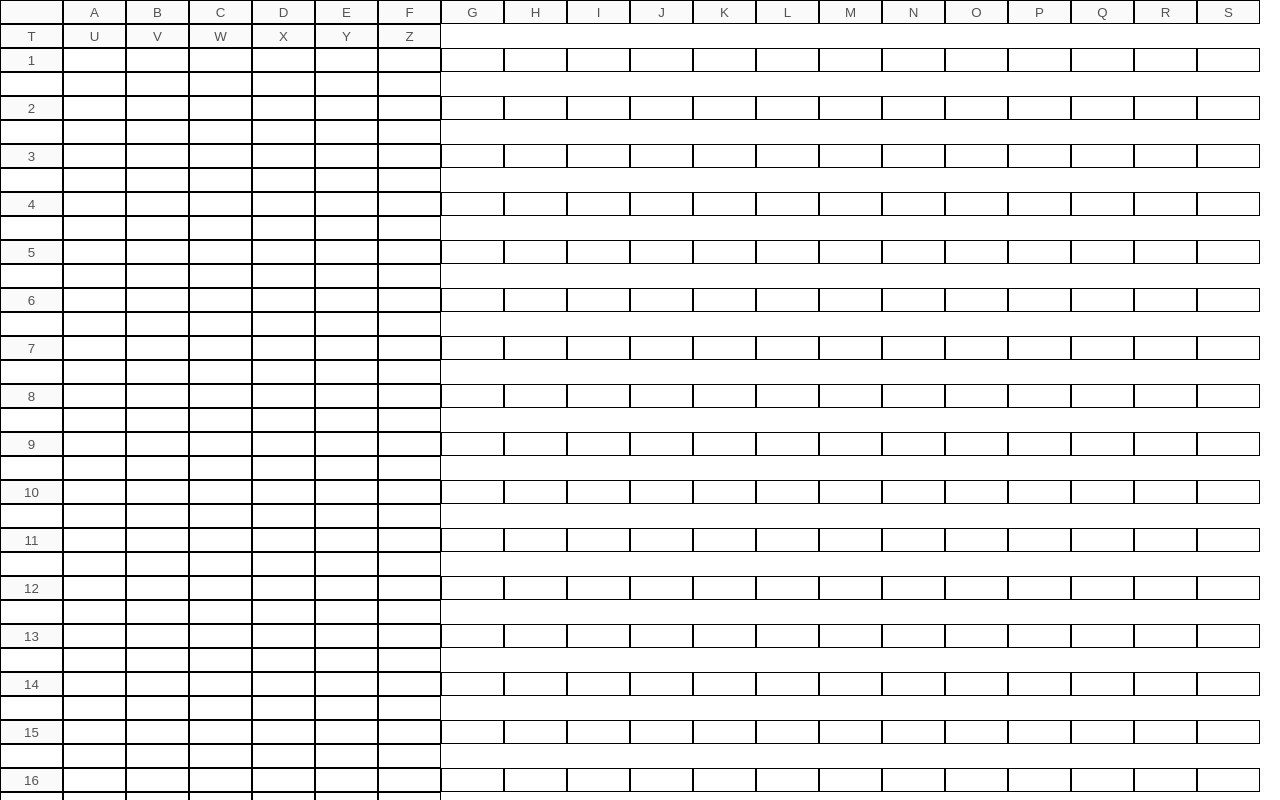
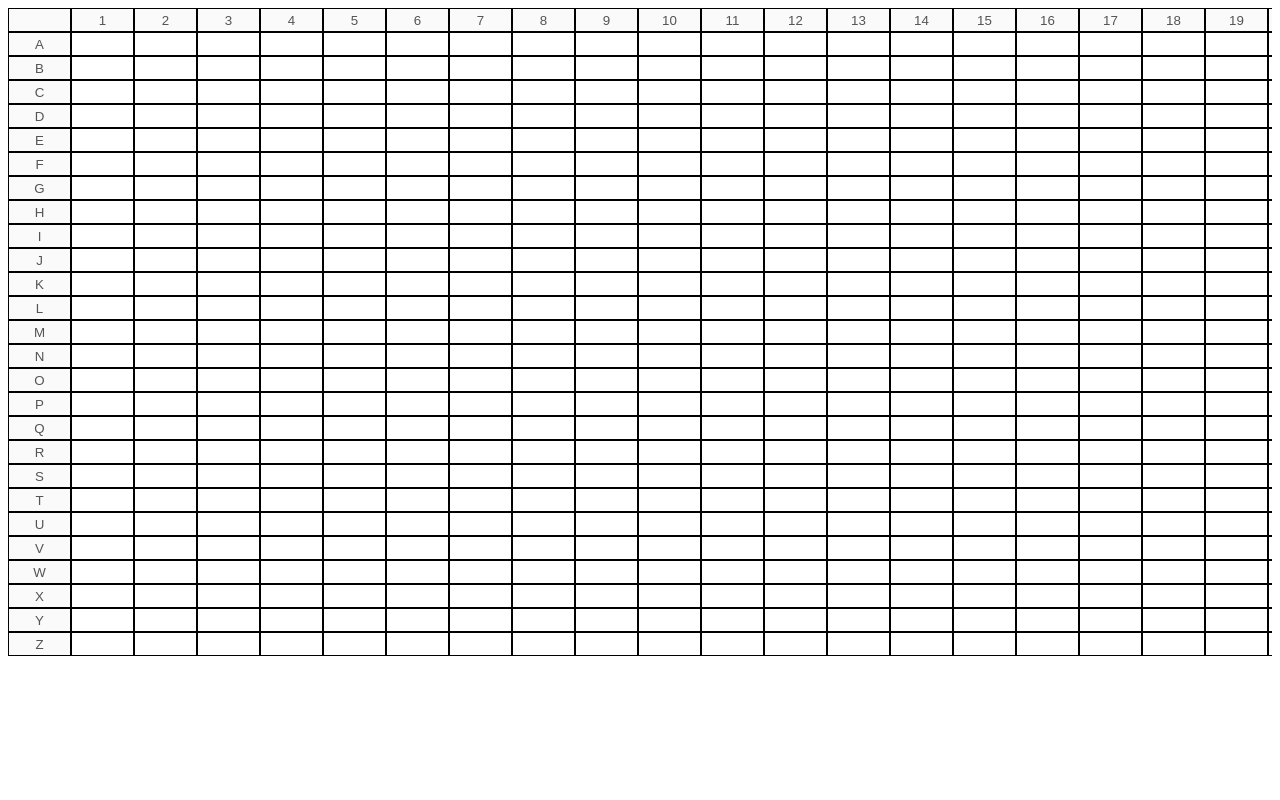
Before and after one commit to QuetzalTiago/spreadsheet, a React (Vite) app: page / in a window 1280 px wide. Shown: the top 800 px of the page. Built offline with nearby package versions, Linux system fonts and the light colour scheme.

Commit message:
Fix CellTable with and added scroll

```diff
--- a/components/CellTable.tsx
+++ b/components/CellTable.tsx
@@ -10,6 +10,14 @@
 // Utils
 import { alphabet, getCellIndexByCoordinates } from "../utils";
 
+// CSS
+import styled from "styled-components";
+
+const Table = styled.div`
+  overflow-y: scroll;
+  display: flex;
+`;
+
 const generateCells = (amount: number) => {
   const result: CellType[] = [];
   alphabet.forEach((x) => {
@@ -21,7 +29,7 @@
 };
 
 function CellTable() {
-  const [rows, setRows] = useState(25);
+  const [rows, setRows] = useState(50);
   const [cells, setCells] = useState(generateCells(rows));
 
   const updateCell = (newCell: CellType) => {
@@ -34,6 +42,7 @@
 
   return (
     <>
+      <Table>
         <div>
           <Cell disabled />
           {alphabet.map((letter) => (
@@ -57,6 +66,7 @@
             </div>
           );
         })}
+      </Table>
     </>
   );
 }
--- a/src/App.tsx
+++ b/src/App.tsx
@@ -4,7 +4,7 @@
 function App() {
   return (
     <>
-      <CellTable />;
+      <CellTable />
     </>
   );
 }
--- a/src/index.css
+++ /dev/null
@@ -1,13 +0,0 @@
-body {
-  margin: 0;
-  font-family: -apple-system, BlinkMacSystemFont, 'Segoe UI', 'Roboto', 'Oxygen',
-    'Ubuntu', 'Cantarell', 'Fira Sans', 'Droid Sans', 'Helvetica Neue',
-    sans-serif;
-  -webkit-font-smoothing: antialiased;
-  -moz-osx-font-smoothing: grayscale;
-}
-
-code {
-  font-family: source-code-pro, Menlo, Monaco, Consolas, 'Courier New',
-    monospace;
-}
```
Also changed, not shown: src/main.tsx (+5 -6 lines). Lines whose indentation alone changed are shown as unchanged.
